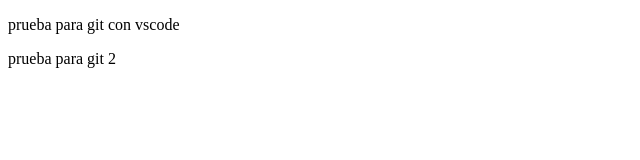
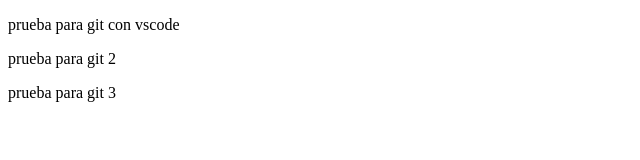
Before and after one commit to juliorozco/git-vscode, a plain HTML site: page index.html in a window 1280 px wide. Shown: the whole page, without its empty margins (0-640 px from the left). Drawn offline with Linux system fonts and the light colour scheme.

Commit message:
Update index.html

```diff
--- a/index.html
+++ b/index.html
@@ -8,5 +8,6 @@
 <body>
     <p>prueba para git con vscode</p>
     <p>prueba para git 2</p>
+    <p>prueba para git 3</p>
 </body>
 </html>
```
